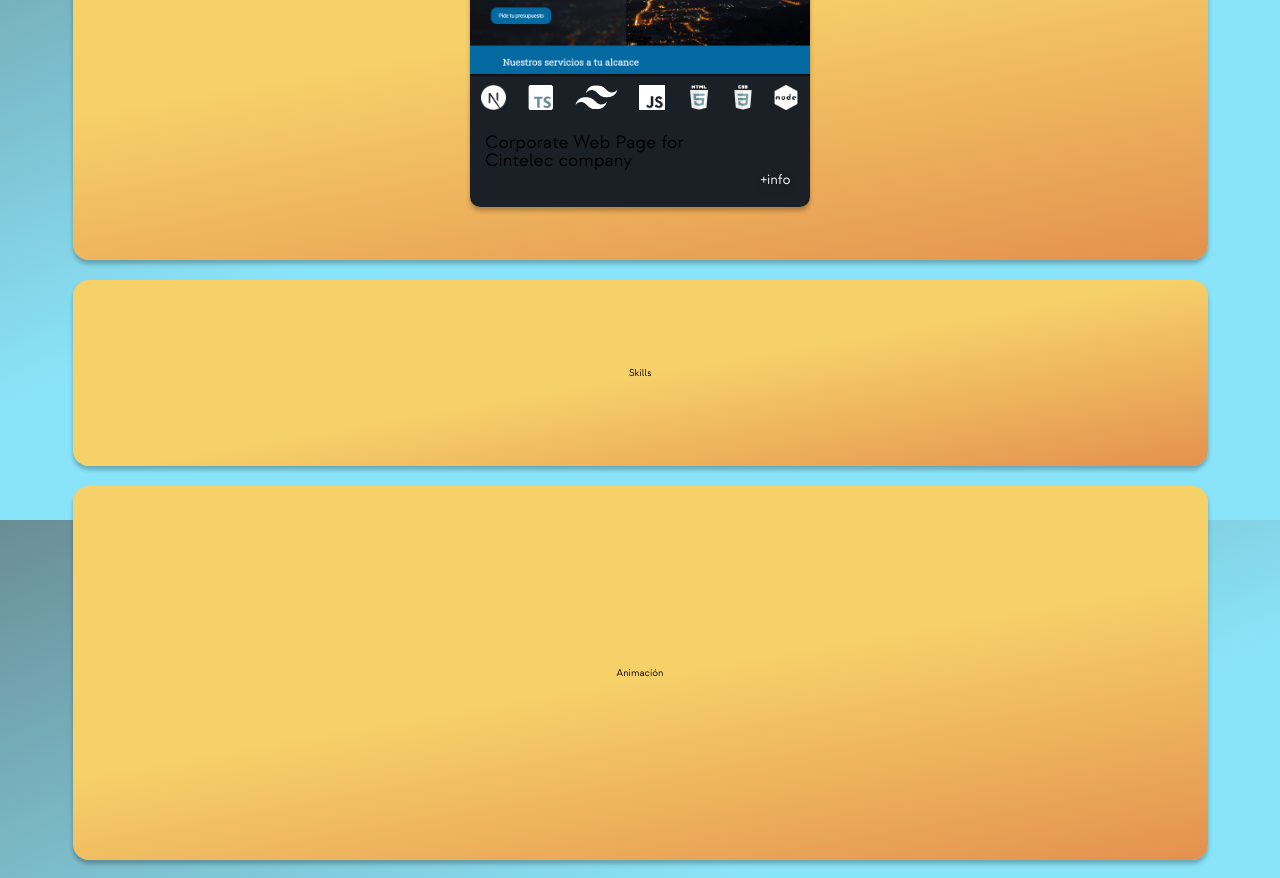
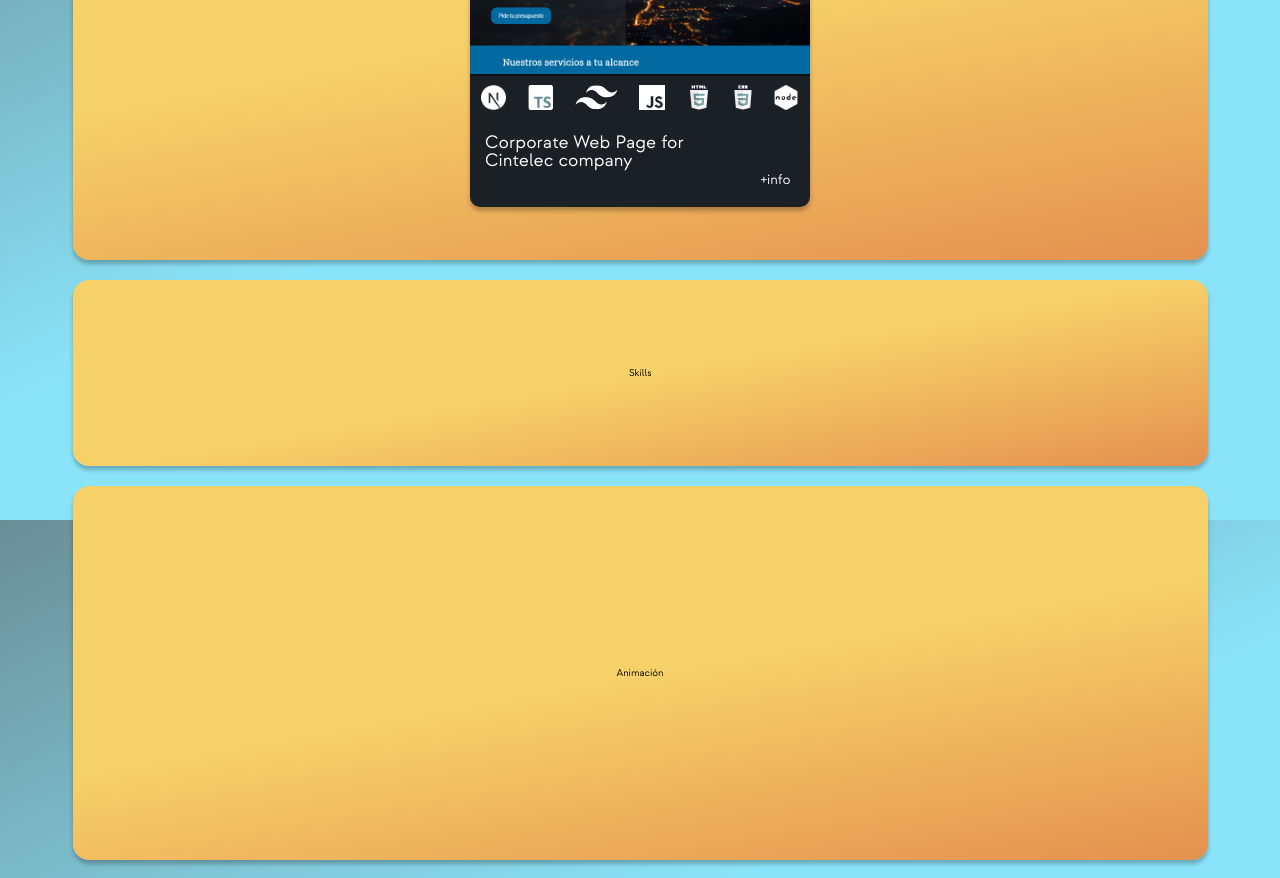
Before and after one commit to SanguinoCastro/portfolio, a Next.js app: page / in a window 1280 px wide. Shown: the part 1080-1958 px from the top of the page. Built offline with nearby package versions, Linux system fonts and the light colour scheme; no server answers; a web font is replaced by a local one.

Commit message:
Small updates, start skills

```diff
--- a/src/app/styles/globals.css
+++ b/src/app/styles/globals.css
@@ -163,6 +163,7 @@ button,
 .button {
   box-shadow: 0px 6px 11px 0px rgba(255, 255, 255, 0.21) inset;
   filter: drop-shadow(0px 4px 4px rgba(0, 0, 0, 0.25));
+  color: var(--white);
 }
 
 button:active,
--- a/src/components/Projects__card.tsx
+++ b/src/components/Projects__card.tsx
@@ -56,7 +56,7 @@ const Projects__card = ({
             ))}
           </div>
           <div className='content__description  p-[1.5rem] flex'>
-            <p>{description}</p>
+            <p className='text-[var(--white)]'>{description}</p>
             <button
               className='self-end text-[1.4rem] w-[5rem] shadow-none transition-all hover:underline hover:scale-110'
               onClick={toggleVisor}
--- /dev/null
+++ b/src/components/Skills.tsx
@@ -0,0 +1,4 @@
+const Skills = () => {
+  return <div>Skills Component</div>;
+};
+export default Skills;
```
Also changed, not shown: src/components/About__text.tsx (+0 -12 lines).
